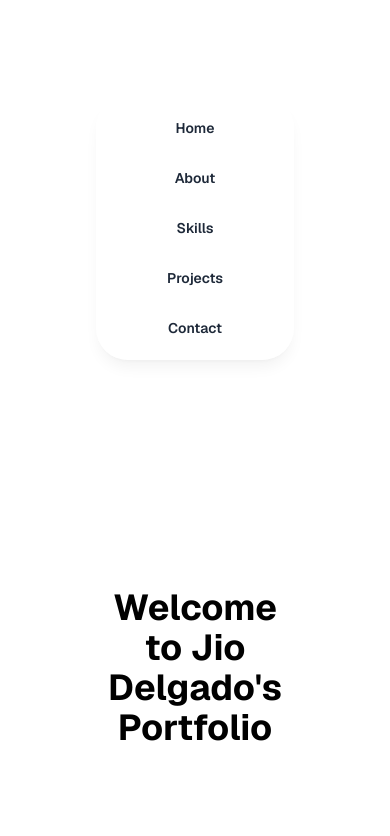
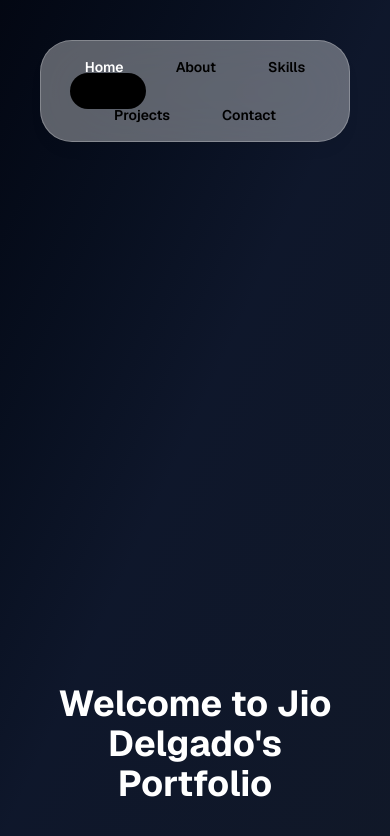
Before and after one commit to realjeeyo/portfolio, a Next.js app: page / in a window 390 px wide. Shown: the top 836 px of the page. Built offline with nearby package versions, Linux system fonts and the light colour scheme.

Commit message:
added navbar responsiveness

```diff
--- a/app/components/navbar.tsx
+++ b/app/components/navbar.tsx
@@ -1,4 +1,7 @@
+"use client";
+
 import React from 'react';
+import { usePathname } from 'next/navigation';
 
 const navItems = [
     { name: 'Home', href: '/' },
@@ -9,15 +12,70 @@ const navItems = [
 ];
 
 const Navbar = () => {
-  return (
-        <header className="sticky top-0 z-50 w-full flex justify-center">
-            <div className="mx-auto flex max-w-4xl items-center justify-center rounded-4xl border border-white/25 bg-white/35 px-5 py-3 shadow-lg shadow-black/5 backdrop-blur-2xl">
-                <nav className="flex flex-wrap items-center justify-center gap-3">
-                    {navItems.map((item) => (
+    const pathname = usePathname();
+    const activeIndex = navItems.findIndex((item) => item.href === pathname);
+    const defaultIndex = activeIndex === -1 ? 0 : activeIndex;
+    const [hoveredIndex, setHoveredIndex] = React.useState(defaultIndex);
+    const itemRefs = React.useRef<(HTMLAnchorElement | null)[]>([]);
+    const [indicatorStyle, setIndicatorStyle] = React.useState({ left: 0, width: 0, height: 0, opacity: 0 });
+
+    const updateIndicator = React.useCallback((index: number) => {
+        const node = itemRefs.current[index];
+        if (node) {
+            setIndicatorStyle({
+                left: node.offsetLeft,
+                width: node.offsetWidth,
+                height: node.offsetHeight,
+                opacity: 1,
+            });
+        } else {
+            setIndicatorStyle((prev) => ({ ...prev, opacity: 0 }));
+        }
+    }, []);
+
+    React.useEffect(() => {
+        setHoveredIndex(defaultIndex);
+        updateIndicator(defaultIndex);
+    }, [defaultIndex, updateIndicator]);
+
+    React.useEffect(() => {
+        updateIndicator(hoveredIndex);
+    }, [hoveredIndex, updateIndicator]);
+
+    React.useEffect(() => {
+        const handleResize = () => updateIndicator(hoveredIndex);
+        window.addEventListener('resize', handleResize);
+        return () => window.removeEventListener('resize', handleResize);
+    }, [hoveredIndex, updateIndicator]);
+
+    return (
+        <header className="sticky top-0 z-50 flex w-full justify-center">
+            <div className="mx-auto flex max-w-4xl items-center justify-center rounded-4xl border border-white/25 bg-white/35 px-5 py-2 shadow-lg shadow-black/5 backdrop-blur-2xl">
+                <nav
+                    className="relative flex flex-wrap items-center justify-center gap-3"
+                    onMouseLeave={() => setHoveredIndex(defaultIndex)}
+                >
+                    <span
+                        aria-hidden="true"
+                        className="pointer-events-none absolute rounded-full bg-black transition-all duration-300 ease-out"
+                        style={{
+                            left: `${indicatorStyle.left}px`,
+                            width: `${indicatorStyle.width}px`,
+                            height: `${indicatorStyle.height}px`,
+                            opacity: indicatorStyle.opacity,
+                        }}
+                    />
+                    {navItems.map((item, index) => (
                         <a
                             key={item.name}
                             href={item.href}
-                            className="rounded-full border border-white/40 bg-white/60 px-5 py-2 text-sm font-semibold text-gray-800 transition-colors duration-200 hover:bg-black hover:text-white"
+                            ref={(el) => (itemRefs.current[index] = el)}
+                            aria-current={pathname === item.href ? 'page' : undefined}
+                            onMouseEnter={() => setHoveredIndex(index)}
+                            onFocus={() => setHoveredIndex(index)}
+                            className={`relative z-10 rounded-full px-5 py-2 text-sm font-semibold transition-colors duration-200 focus-visible:outline focus-visible:outline-2 focus-visible:outline-offset-2 focus-visible:outline-white ${
+                                hoveredIndex === index ? 'text-white' : 'text-black'
+                            }`}
                         >
                             {item.name}
                         </a>
@@ -25,7 +83,7 @@ const Navbar = () => {
                 </nav>
             </div>
         </header>
-  );
-}
+    );
+};
 
 export default Navbar;
--- a/app/page.tsx
+++ b/app/page.tsx
@@ -1,9 +1,9 @@
-import navbar from "./components/navbar";
+import Navbar from "./components/navbar";
 
 export default function Home() {
   return (
-    <main className="flex min-h-screen flex-col justify-between p-24">
-      {navbar()}
+    <main className="flex min-h-screen flex-col justify-between bg-gradient-to-br from-gray-950 via-slate-900 to-gray-900 p-10 text-white">
+      <Navbar />
       <div className="container mx-auto text-center">
         <h1 className="text-4xl font-bold">Welcome to Jio Delgado&apos;s Portfolio</h1>
       </div>
```
